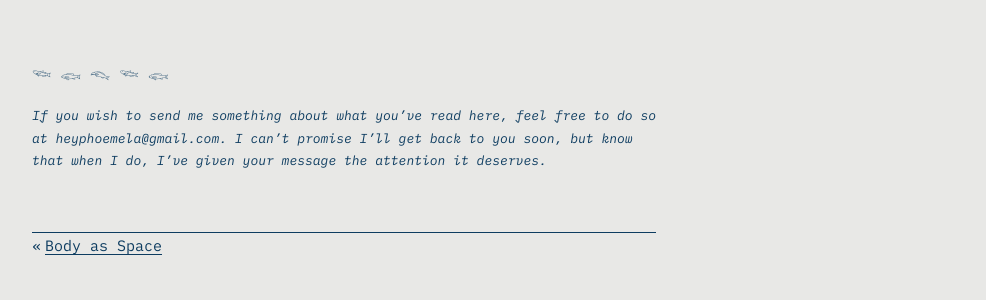
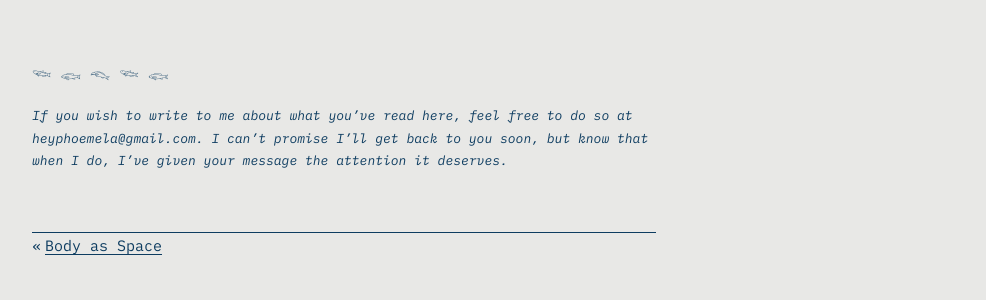
Before and after one commit to comballar/comballar.github.io, a Jekyll site: the page built from _posts/2022-03-11-sometimes-i-surprise-myself.md, in a window 1280 px wide. Shown: the part 1925-2225 px from the top of the page, without its empty margins (88-1074 px from the left). Built offline with Jekyll 4.4.1, drawn with Linux system fonts in a browser that asks for light colours.

Commit message:
Update post.html

```diff
--- a/_layouts/post.html
+++ b/_layouts/post.html
@@ -22,7 +22,7 @@
           {{ content }}
           <br>
           <p>𓆝 𓆟 𓆞 𓆝 𓆟</p>
-          <p class="footer-text">If you wish to send me something about what you’ve read here, feel free to do so at heyphoemela@gmail.com. I can’t promise I’ll get back to you soon, but know that when I do, I’ve given your message the attention it deserves.</p>
+          <p class="footer-text">If you wish to write to me about what you’ve read here, feel free to do so at heyphoemela@gmail.com. I can’t promise I’ll get back to you soon, but know that when I do, I’ve given your message the attention it deserves.</p>
           <br>
         </div>
 
```
